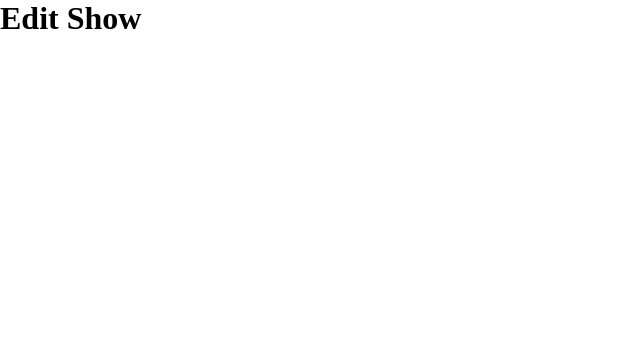
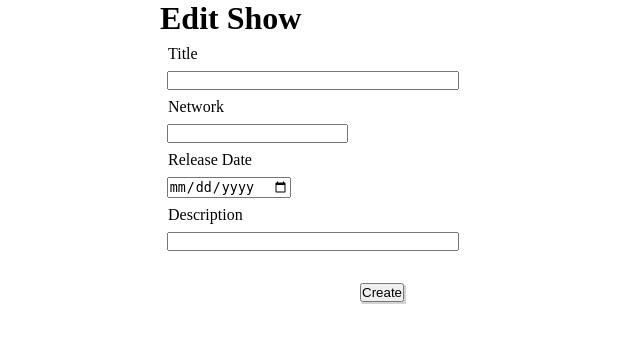
Before and after one commit to JennyWauer/tv_shows, a Django app: page /shows/1/edit in a window 1280 px wide. Shown: the top 343 px of the page, without its empty margins (0-640 px from the left). Run offline with Django 3.2, Linux system fonts and the light colour scheme.

Commit message:
add initial page content

```diff
--- a/shows/static/edit.css
+++ b/shows/static/edit.css
@@ -2,3 +2,33 @@
     margin: 0;
     padding: 0;
 }
+
+body {
+    margin-left: auto;
+    margin-right: auto;
+    width: 75%;
+}
+
+form {
+    margin-left: auto;
+    margin-right: auto;
+}
+
+a {
+     margin-left: 75%;
+}
+
+label, input {
+    display: block;
+    margin: 0.5em;
+}
+
+.wide-input {
+    width: 30%;
+}
+
+
+.submit {
+    margin-left: 15em;
+    box-shadow: 2px 2px lightgray;
+}
--- a/shows/templates/edit.html
+++ b/shows/templates/edit.html
@@ -9,5 +9,22 @@
 </head>
 <body>
     <h1>Edit Show</h1>
+    <form>
+        <label for="title">Title</label>
+        <input type="text" name="title" class="wide-input">
+        <div>
+            <div>
+                <label for="network">Network</label>
+                <input type="text" name="network">
+            </div>
+            <div>
+                <label for="release_date">Release Date</label>
+                <input type="date" name="release_date">
+            </div>
+        </div>
+        <label for="desc">Description</label>
+        <input type="text" class="wide-input">
+        <a><input type="submit" name="submit" value="Create" class="submit"></a>
+    </form>
 </body>
 </html>
```
